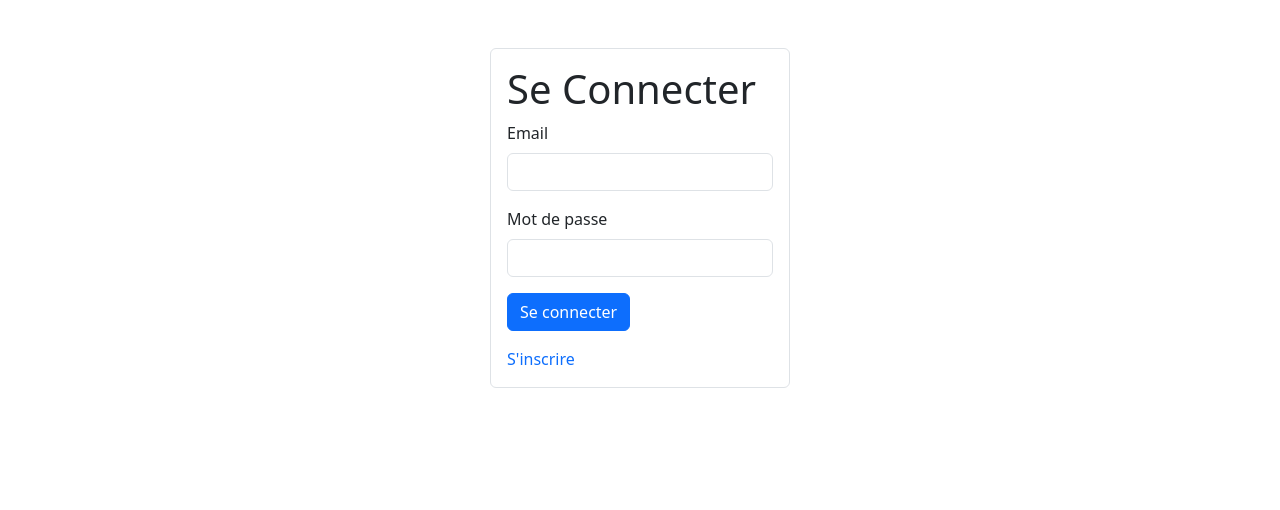
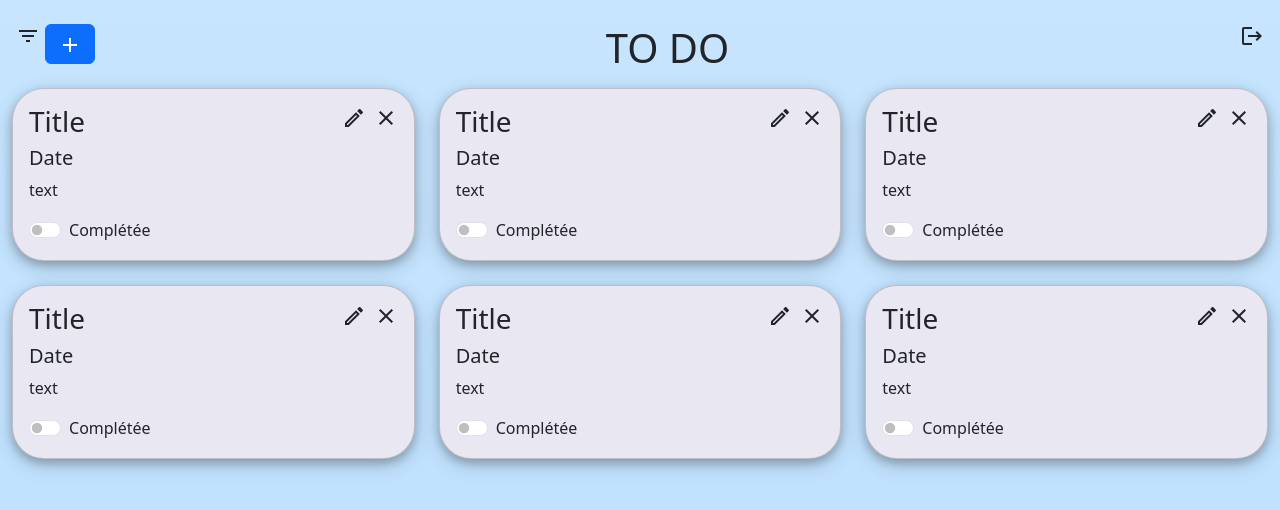
Before and after one commit to SamuArg/fullstack-todo, a React (Vite) app in the folder client/: page / in a window 1280 px wide. Before the commit this address led to /login. Shown: the top 510 px of the page. Built offline with nearby package versions, Linux system fonts and the light colour scheme; sample sign-in values are in the browser's storage.

Commit message:
Improve the styling

```diff
--- a/client/index.html
+++ b/client/index.html
@@ -4,7 +4,7 @@
     <meta charset="UTF-8" />
     <link rel="icon" type="image/svg+xml" href="/vite.svg" />
     <meta name="viewport" content="width=device-width, initial-scale=1.0" />
-    <title>TODO</title>
+    <title>TO DO</title>
   </head>
   <body>
     <div id="root"></div>
--- a/client/src/App.jsx
+++ b/client/src/App.jsx
@@ -1,15 +1,11 @@
-import React, { useState } from "react";
 import Login from "./pages/login";
 import Register from "./pages/register";
 import { Route, Routes } from "react-router-dom";
 import PrivateRoute from "./privateRoute/PrivateRoute";
 import Homepage from "./pages/homepage";
 
-export const TokenContext = React.createContext(null);
 function App() {
-  const [token, setToken] = useState(null);
   return (
-    <TokenContext.Provider value={[token, setToken]}>
     <Routes>
       <Route path="login" element={<Login />} />
       <Route path="register" element={<Register />} />
@@ -22,7 +18,6 @@ function App() {
         }
       />
     </Routes>
-    </TokenContext.Provider>
   );
 }
 
--- a/client/src/components/Header.jsx
+++ b/client/src/components/Header.jsx
@@ -1,6 +1,7 @@
 import FilterListIcon from "@mui/icons-material/FilterList";
 import AddIcon from "@mui/icons-material/Add";
 import styled from "styled-components";
+import LogoutIcon from "@mui/icons-material/Logout";
 const Header = () => {
   return (
     <Container className="px-3">
@@ -10,10 +11,8 @@ const Header = () => {
           <AddIcon />
         </button>
       </Filter>
-      <h1>TODO</h1>
-      <button type="button" className="btn btn-danger mb-4">
-        Se déconnecter
-      </button>
+      <h1>TO DO</h1>
+      <LogoutIcon />
     </Container>
   );
 };
--- a/client/src/components/Todo.jsx
+++ b/client/src/components/Todo.jsx
@@ -1,16 +1,15 @@
 import styled from "styled-components";
 import ClearIcon from "@mui/icons-material/Clear";
+import EditOutlinedIcon from "@mui/icons-material/EditOutlined";
 const Todo = () => {
   return (
     <div className="mb-4">
-      <div className="card col-sm">
+      <Container className="card col-sm">
         <div className="card-body">
           <Title>
             <h3 className="card-title">Title</h3>
             <div>
-              <button type="button" className="btn btn-secondary btn-sm">
-                Modifier
-              </button>
+              <EditOutlinedIcon />
               <ClearIcon className="ms-2" />
             </div>
           </Title>
@@ -30,7 +29,7 @@ const Todo = () => {
             </div>
           </Buttons>
         </div>
-      </div>
+      </Container>
     </div>
   );
 };
@@ -58,4 +57,10 @@ const Title = styled.div`
   }
 `;
 
+const Container = styled.div`
+  border-radius: 2rem;
+  box-shadow: 0 4px 8px 0 rgba(0, 0, 0, 0.2), 0 6px 20px 0 rgba(0, 0, 0, 0.19);
+  background-color: #e8e7f2;
+`;
+
 export default Todo;
--- a/client/src/pages/homepage.jsx
+++ b/client/src/pages/homepage.jsx
@@ -3,7 +3,7 @@ import Todos from "../components/Todos";
 import styled from "styled-components";
 const Homepage = () => {
   return (
-    <Div className="vh-100 pt-4 bg-gradient">
+    <Div className="pt-4 bg-gradient">
       <Header />
       <Todos />
     </Div>
@@ -12,6 +12,7 @@ const Homepage = () => {
 
 const Div = styled.div`
   background-color: #bde0fe;
+  min-height: 100vh;
 `;
 
 export default Homepage;
--- a/client/src/pages/login.jsx
+++ b/client/src/pages/login.jsx
@@ -1,20 +1,18 @@
-import { useState, useContext } from "react";
+import { useState } from "react";
 import loginRequest from "../api/loginRequest";
 import styled from "styled-components";
 import { useNavigate } from "react-router-dom";
-import { TokenContext } from "../App.jsx";
 
 const Login = () => {
   const [mail, setMail] = useState("");
   const [password, setPassword] = useState("");
-  const [token, setToken] = useContext(TokenContext);
   const [errorMessage, setErrorMessage] = useState("");
   const navigate = useNavigate();
   const handleLogin = (e) => {
     e.preventDefault();
     loginRequest(mail, password)
       .then(({ token }) => {
-        setToken(token);
+        localStorage.setItem("token", token);
         navigate("/");
       })
       .catch(() => {
--- a/client/src/privateRoute/PrivateRoute.jsx
+++ b/client/src/privateRoute/PrivateRoute.jsx
@@ -1,9 +1,7 @@
-import React, { useState, useContext } from "react";
-import { TokenContext } from "../App.jsx";
 import { Navigate } from "react-router-dom";
 
 const PrivateRoute = ({ children }) => {
-  const [token] = useContext(TokenContext);
+  const token = localStorage.getItem("token");
   return token ? children : <Navigate to="login" />;
 };
 
```
Lines whose indentation alone changed are shown as unchanged.
